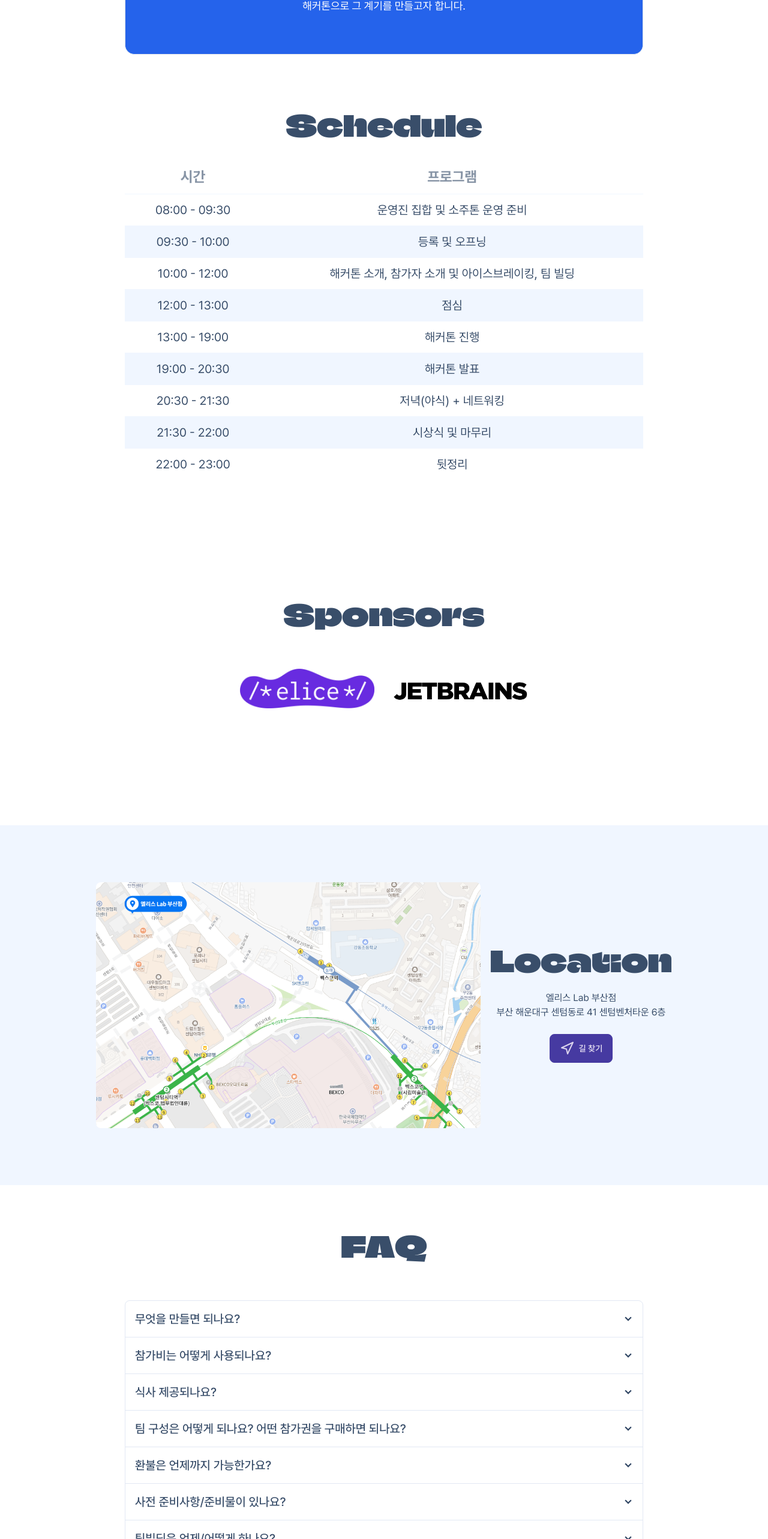
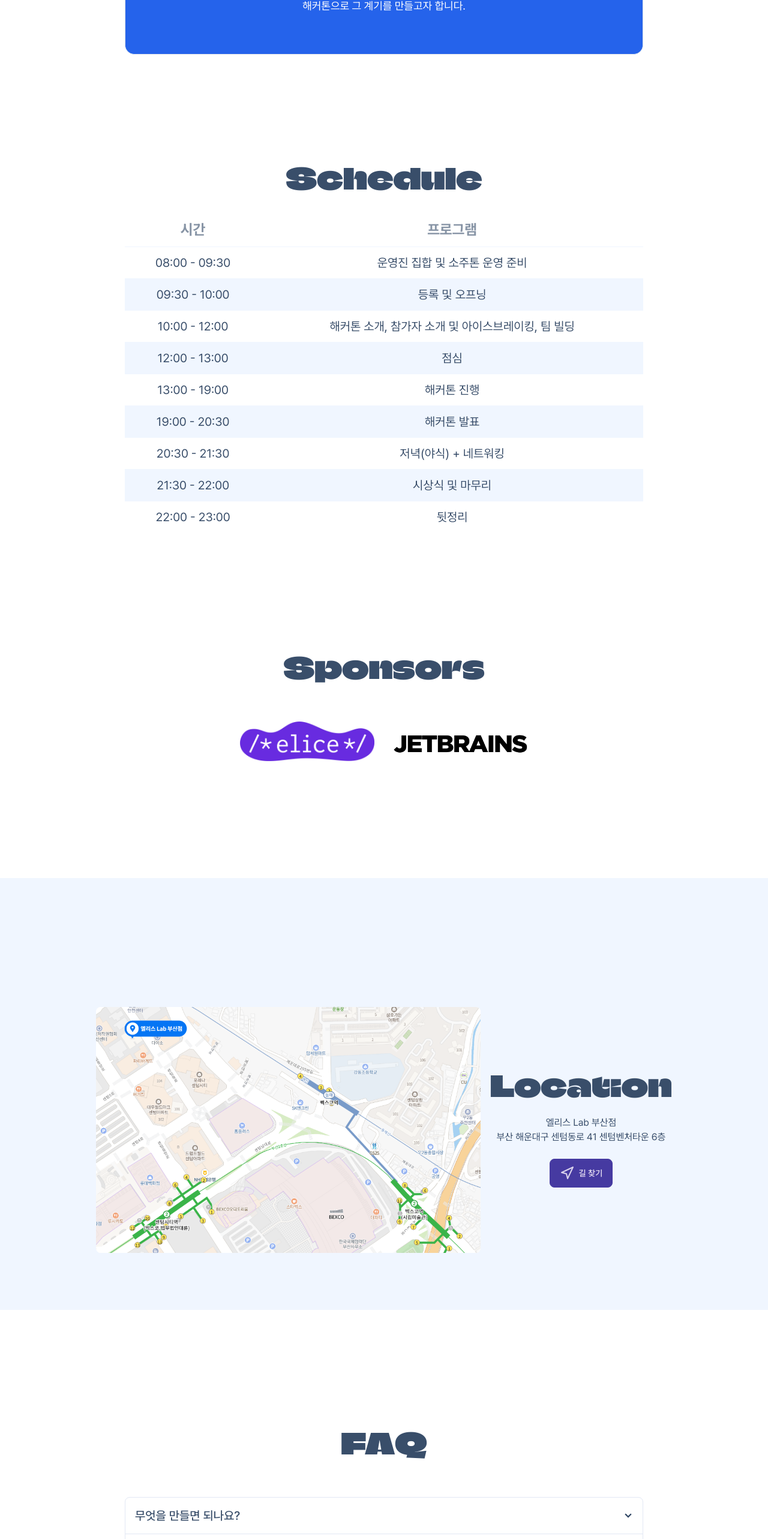
Before and after one commit to soju-con/sojuton, a Next.js app: page / in a window 1280 px wide. Shown: the part 960-3526 px from the top of the page at 60% size. Built offline with nearby package versions, Linux system fonts and the light colour scheme.

Commit message:
feat: Update Header Nab Item Interactive

```diff
--- a/components/home/FAQSection.tsx
+++ b/components/home/FAQSection.tsx
@@ -3,7 +3,7 @@ import React from "react";
 
 const FAQSection = () => {
   return (
-    <section>
+    <section id="faq" className="pt-14">
       <div className="max-w-4xl p-4 my-16 mx-auto">
         <div className="flex flex-col gap-16 text-center">
           <h2 className="font-climate-crisis text-5xl">FAQ</h2>
--- a/components/home/LocationSection.tsx
+++ b/components/home/LocationSection.tsx
@@ -5,7 +5,7 @@ import { Navigation } from "lucide-react";
 
 const LocationSection = () => {
   return (
-    <section className="bg-base-200">
+    <section id="location" className="bg-base-200 pt-14">
       <div className="hero max-w-5xl p-4 my-16 mx-auto min-h-[75vh]">
         <div className="hero-content flex-col lg:flex-row-reverse">
           <div className="text-center lg:text-left basis-1/2 flex flex-col justify-center">
--- a/components/home/ScheduleSection.tsx
+++ b/components/home/ScheduleSection.tsx
@@ -3,7 +3,7 @@ import React from "react";
 
 const ScheduleSection = () => {
   return (
-    <section>
+    <section id="schedule" className="pt-14">
       <div className="max-w-4xl p-4 my-16 mx-auto">
         <div className="flex flex-col gap-8 text-center min-h-[75vh] justify-center">
           <h2 className="font-climate-crisis text-5xl">Schedule</h2>
```
